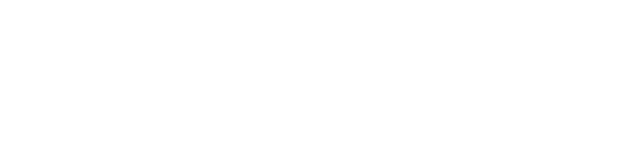
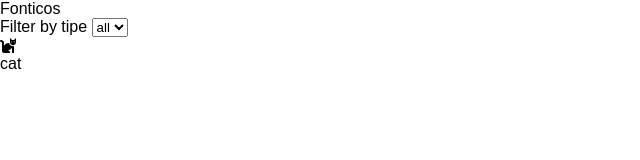
Before and after one commit to FrancescoGalanti/-js-es6-icons, a plain HTML site: page index.html in a window 1280 px wide. Shown: the whole page, without its empty margins (0-640 px from the left). Drawn offline with nearby package versions, Linux system fonts and the light colour scheme.

Commit message:
impostazione iniziale

```diff
--- a/index.html
+++ b/index.html
@@ -4,24 +4,44 @@
     <meta charset="UTF-8">
     <meta name="viewport" content="width=device-width, initial-scale=1.0">
     <title>JS SNACKS v5</title>
+    <!-- Main css -->
     <link rel="stylesheet" href="style.css">
+    <!-- Fontawesome -->
+       <link rel="stylesheet" href="https://cdnjs.cloudflare.com/ajax/libs/font-awesome/5.14.0/css/all.min.css">
 </head>
 <body>
 
-    <!-- JSNACK 1  -->
 
+     <!-- container min vh 100 -->
     <div class="container">
+      <!-- app header -->
+      <header class="header-logo">
+        <!-- logo -->
+        <div class="logo">Fonticos</div>
+      </header>
+       <!-- Selection Type With event made by javascript -->
+      <div class="search">
+        <label for="type">Filter by tipe</label>
+        <select id="type" name="type">
+          <!-- option: animals,user,vegetable made by javascript with an event -->
+          <option value="all">all</option>
+        </select>
+      </div>
+       <!-- icons event made by jascript -->
       <div class="icons">
-         <i></i>
-         <label for=""></label>
+        <!-- icon added with backstick and interpolation -->
+        <div class="icon">
+          <i class="fas fa-cat"></i>
+          <div class="title">cat</div>
+        </div>
       </div>
     </div>
 
-    <!-- JSNACK 1 // END  -->
 
 
 
-    <!-- JS INCLUDE -->
+
+    <!-- JS -->
 
     <script src='https://cdnjs.cloudflare.com/ajax/libs/jquery/3.5.1/jquery.js'></script>
     <script src="./javascript/javascript.js"></script>
--- a/style.css
+++ b/style.css
@@ -11,4 +11,11 @@
 }
 
 
-/* */
+/*Cotainer vh 100 */
+
+.container{
+  display: flex;
+  flex-direction: column;
+  min-height: 100vh;
+
+}
```
